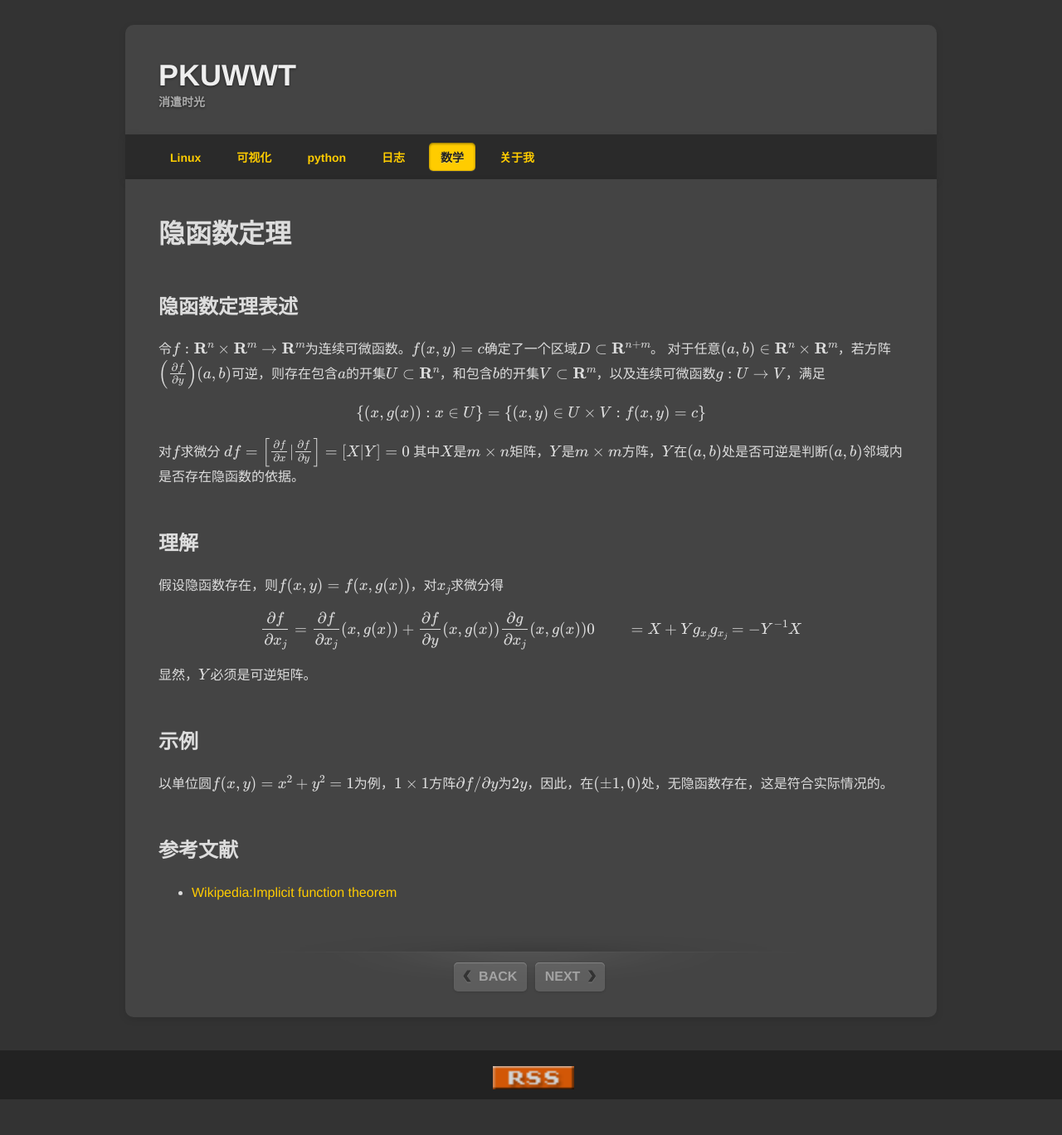
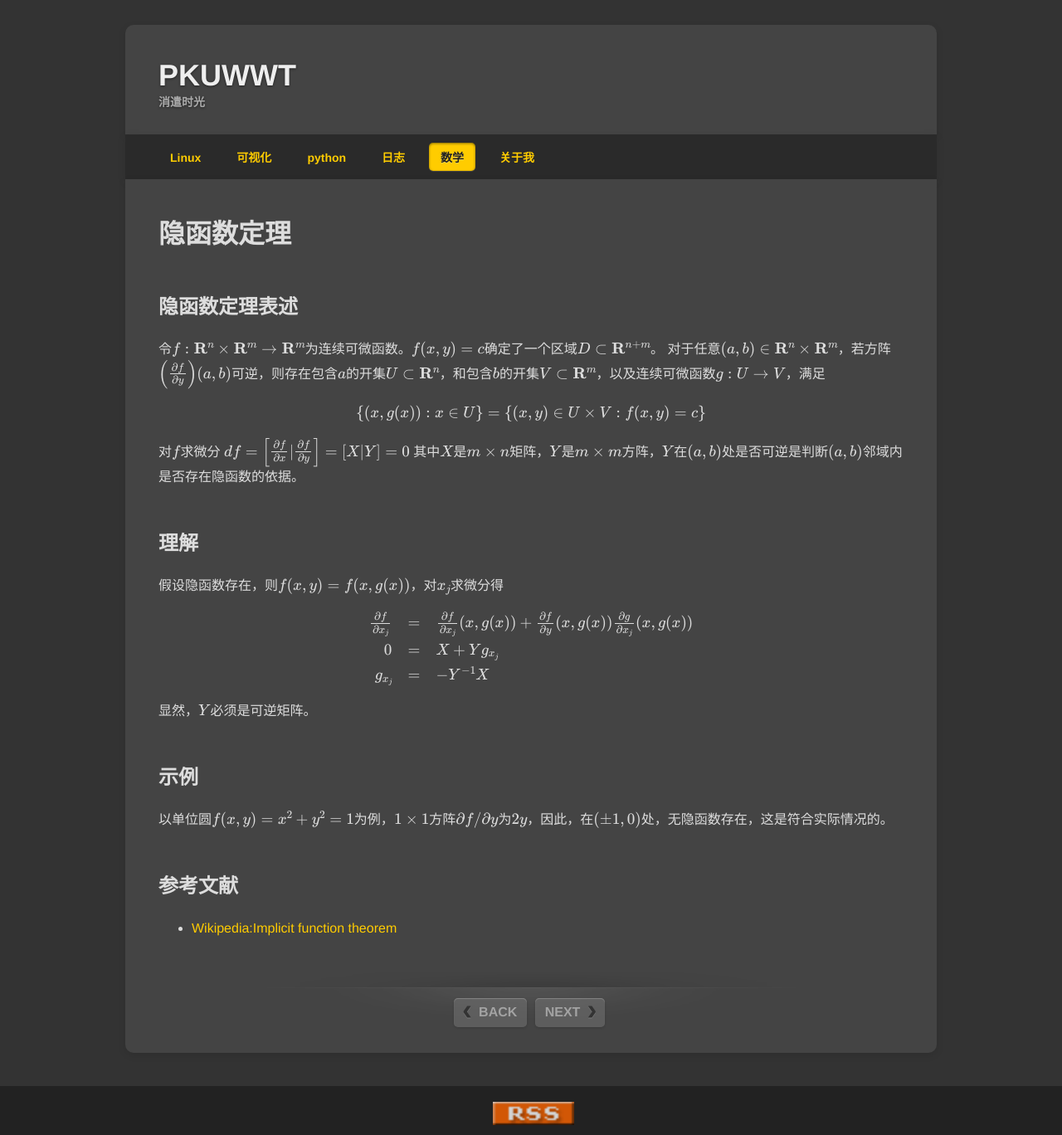
Before and after one commit to pkuwwt/pkuwwt.github.io, a Jekyll site: the page built from math/_posts/2014-07-22-Implicit-Function-Theorem.md, in a window 1280 px wide. Shown: the whole page at 83% size. Built offline with Jekyll 4.4.1, drawn with Linux system fonts in a browser that asks for light colours; formulas are drawn with MathJax 3; comment, search, counter and statistics services are not loaded; before the commit the page ends 1325 px from its top, so only the background shows below that.

Commit message:
modified:   math/_posts/2014-07-22-Implicit-Function-Theorem.md

```diff
--- a/math/_posts/2014-07-22-Implicit-Function-Theorem.md
+++ b/math/_posts/2014-07-22-Implicit-Function-Theorem.md
@@ -21,11 +21,13 @@ $$
 ## 理解
 假设隐函数存在，则$f(x,y)=f(x,g(x))$，对$x_j$求微分得
 
-\begin{align}
-\frac{\partial f}{\partial x_j} &= \frac{\partial f}{\partial x_j}(x,g(x)) + \frac{\partial f}{\partial y}(x,g(x)) \frac{\partial g}{\partial x_j}(x,g(x)) \\
-0 &= X + Yg_{x_j} \\
-g_{x_j} &= -Y^{-1}X
-\end{align}
+$$
+\begin{array}{rcl}
+\frac{\partial f}{\partial x_j} &=& \frac{\partial f}{\partial x_j}(x,g(x)) + \frac{\partial f}{\partial y}(x,g(x)) \frac{\partial g}{\partial x_j}(x,g(x)) \\
+0 &=& X + Yg_{x_j} \\
+g_{x_j} &=& -Y^{-1}X
+\end{array}
+$$
 
 显然，$Y$必须是可逆矩阵。
 
```
